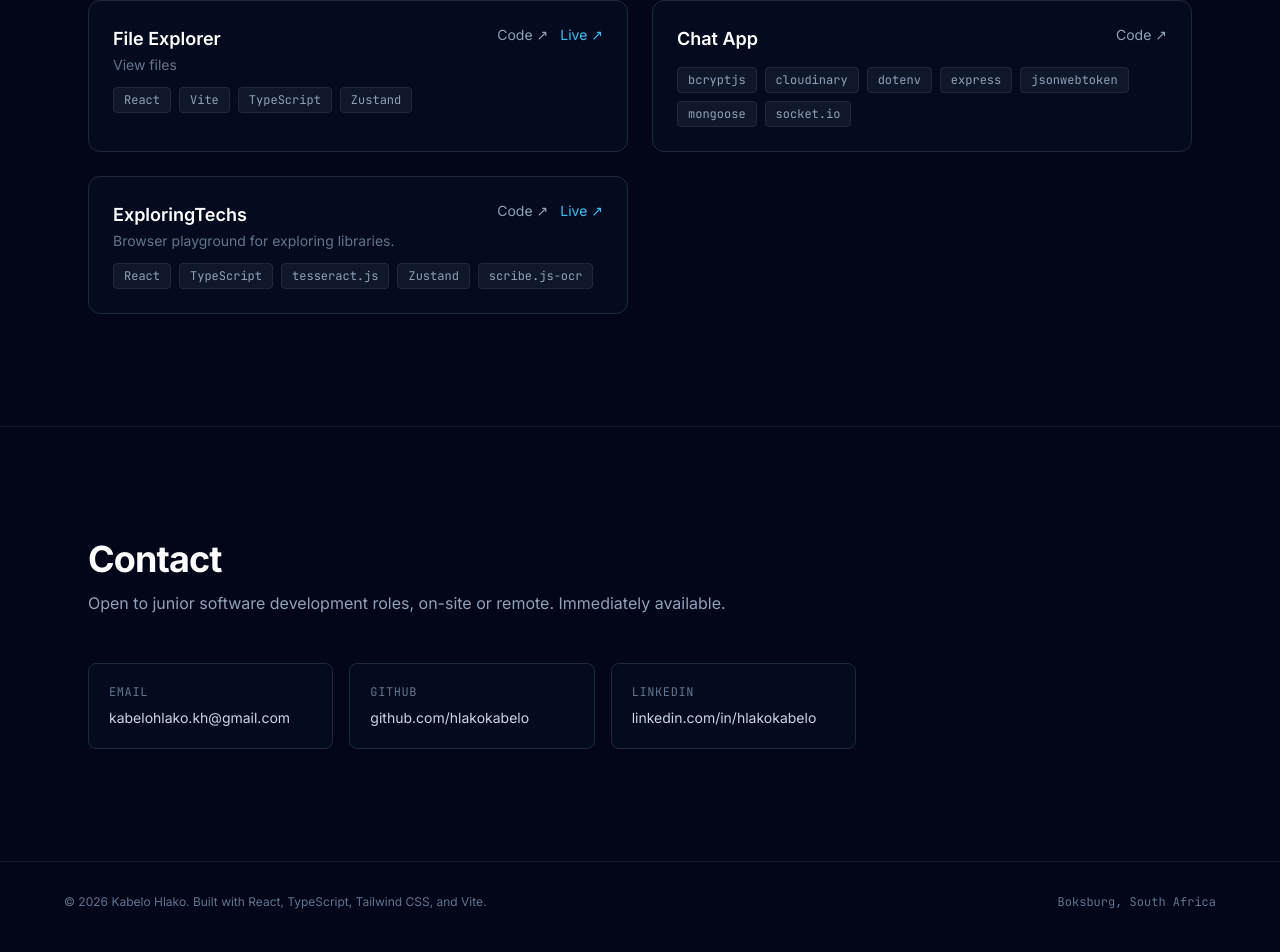
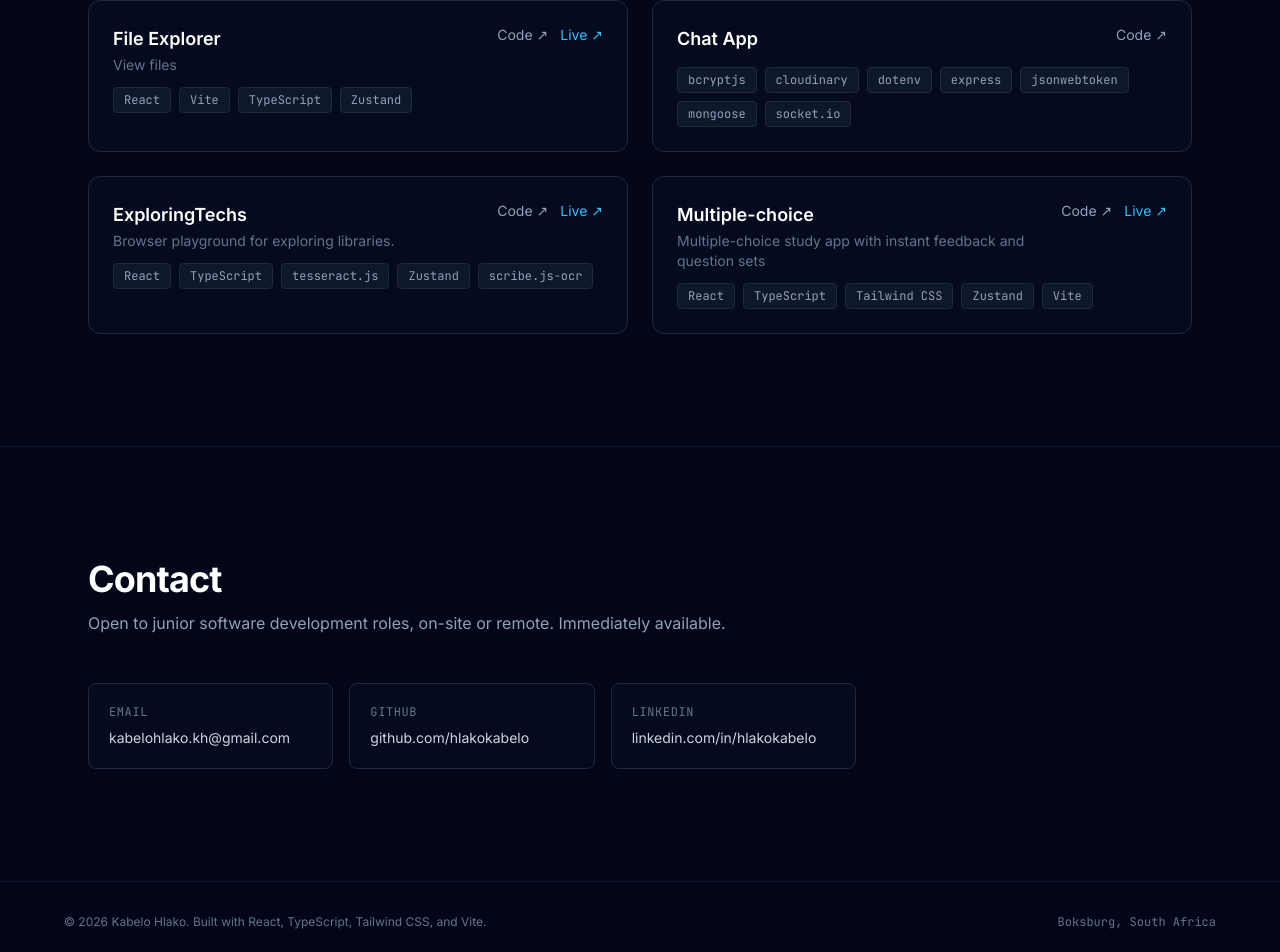
Before and after one commit to hlakokabelo/projects, a React (Vite) app: page / in a window 1280 px wide. Shown: the part 959-1911 px from the top of the page. Built offline with nearby package versions, Linux system fonts and the light colour scheme.

Commit message:
Update projects.ts

```diff
--- a/src/data/projects.ts
+++ b/src/data/projects.ts
@@ -136,4 +136,18 @@ export const projects: Project[] = [
     live: "https://ExploringTechs.vercel.app",
     featured: true,
   },
+  {
+    name: "Multiple-choice",
+    tagline: "Multiple-choice study app with instant feedback and question sets",
+    stack: [
+      "React",
+      "TypeScript",
+      "Tailwind CSS",
+      "Zustand",
+      "Vite"
+    ],
+    source: "https://github.com/hlakokabelo/Multiple-choice",
+    live: "https://multiple-choice-nu.vercel.app/",
+    featured: true,
+}
 ];
```
